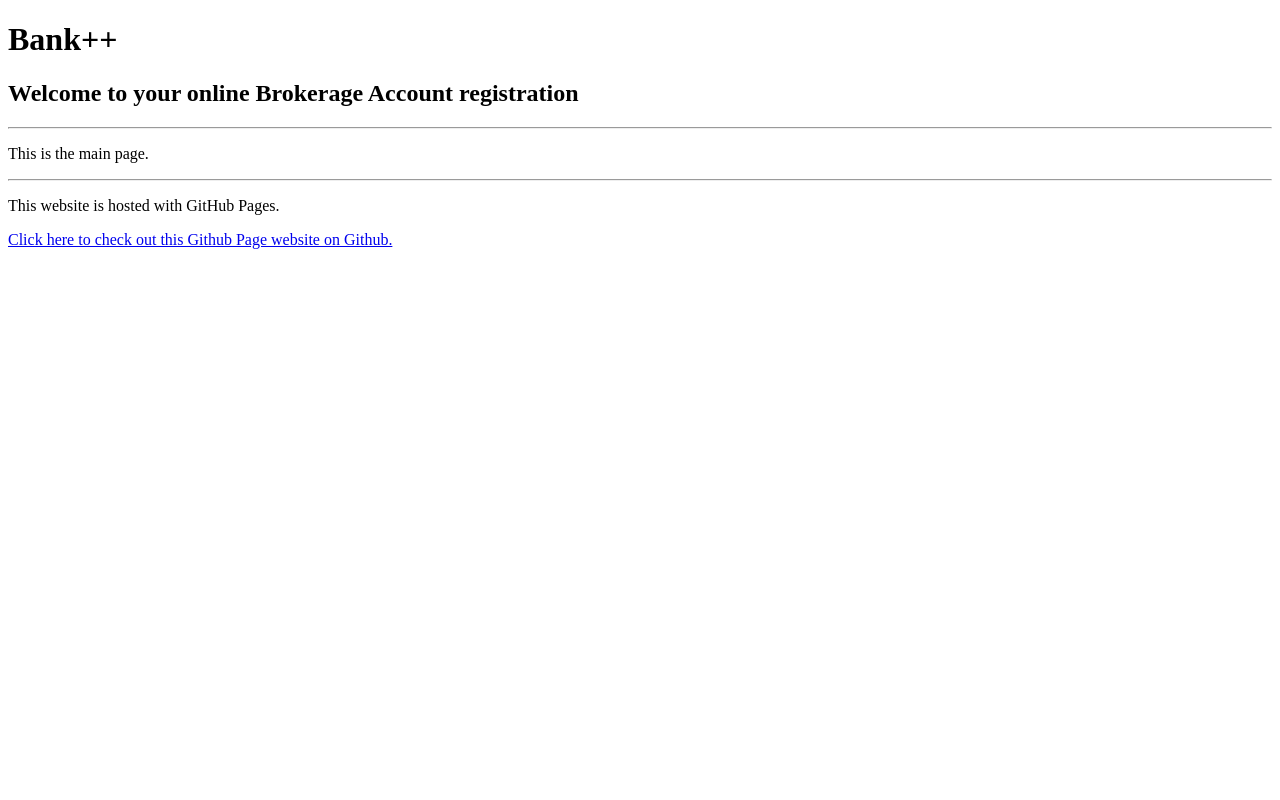
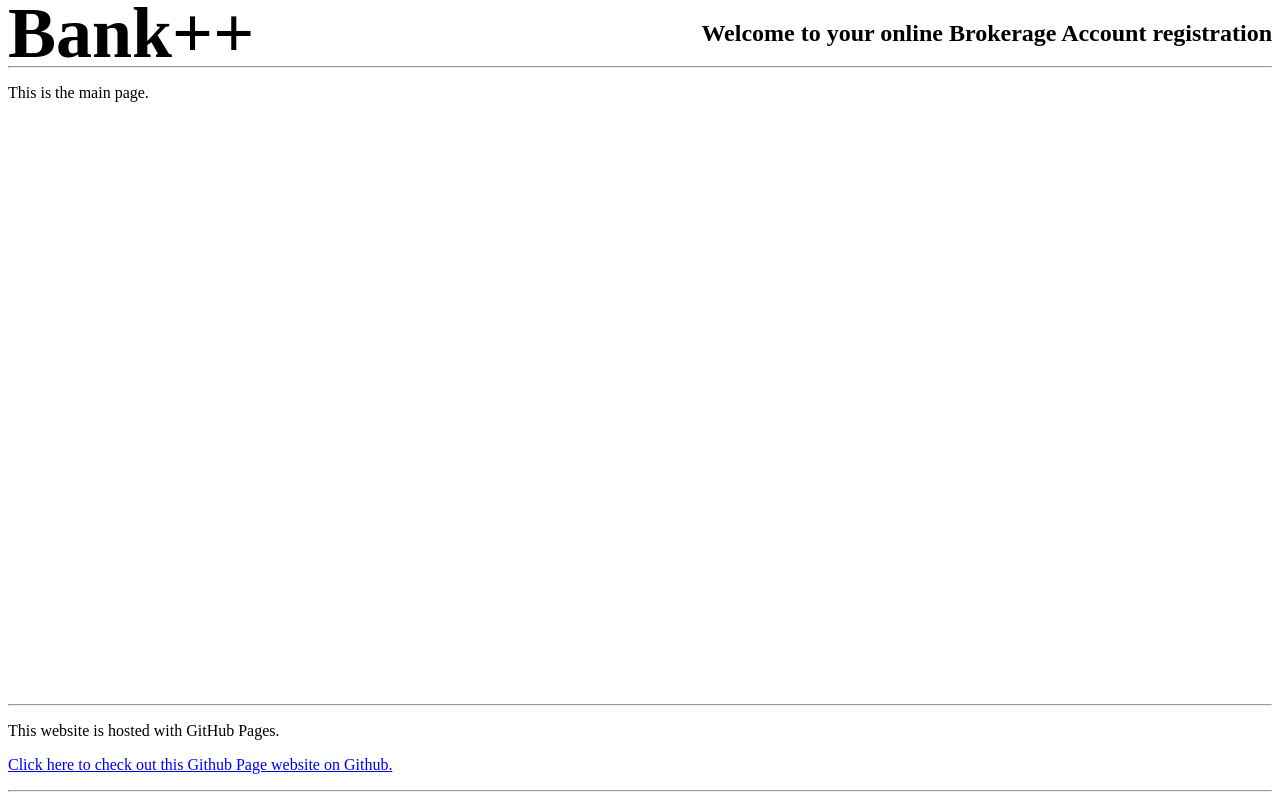
Before and after one commit to guijunzhang/bank-plus-plus, a plain HTML site: page html/index.html in a window 1280 px wide. Drawn offline with Linux system fonts and the light colour scheme.

Commit message:
updated style.css && index.html

```diff
--- a/css/style.css
+++ b/css/style.css
@@ -1,3 +1,35 @@
 body {
     background-color: white;
+
 }
+
+
+
+.a {
+    font-size: 72px;
+}
+
+#header-class {
+    height: 50px;
+    display: flex;
+    justify-content: space-between;
+    align-items: center;
+
+}
+
+#page-container {
+    position: relative;
+    min-height: 90vh;
+}
+
+#content-wrap {
+    padding-bottom: 2rem;
+}
+
+#footer {
+    position: absolute;
+    bottom: 0;
+    width: 100%;
+    height: 2rem;
+    justify-content: flex-end;
+}
--- a/html/index.html
+++ b/html/index.html
@@ -9,25 +9,31 @@
     </head>
 
     <body>
+        <div id="page-container">
+            <div id="content-wrap">
+                <header>
 
-        <header>
-            <h1>Bank++</h1>
-            <h2>Welcome to your online Brokerage Account registration</h2>
+                    <div id="header-class">
+                        <h1 class="a">Bank++</h1>
+                        <h2 class="b">Welcome to your online Brokerage Account registration</h2>
+                    </div>
                     <hr>
                 </header>
                 <main>
                     <p>This is the main page.</p>
                 </main>
-        <footer>
-            <hr/>
+            </div>
+            <footer id="footer">
+                <hr>
                 <p>This website is hosted with GitHub Pages.</p>
                 <a href="https://github.com/guijunzhang/bank-plus-plus" target="_blank">
                     <p>Click here to check out this Github Page website on Github.</p>
                 </a>
+                <hr/>
             </footer>
 
 
-
+        </div>
     </body>
 
 </html>
```
Lines whose indentation alone changed are shown as unchanged.
